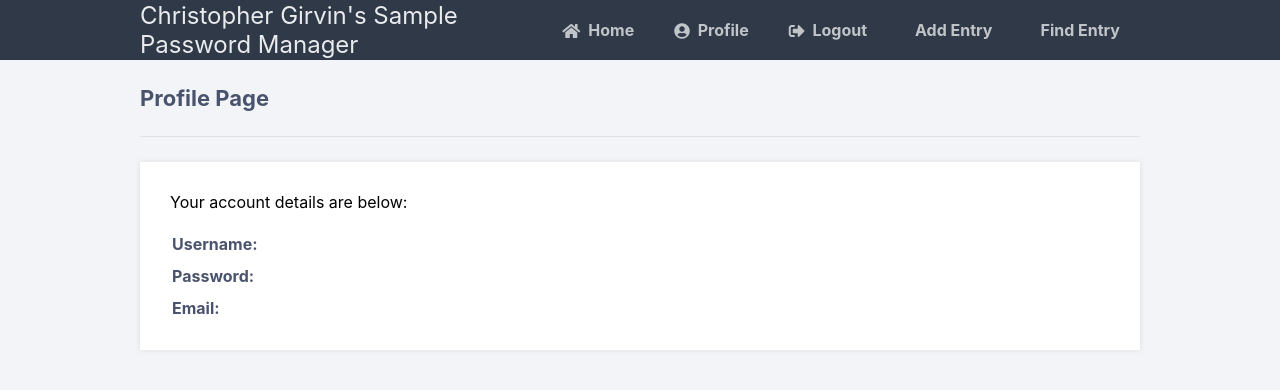
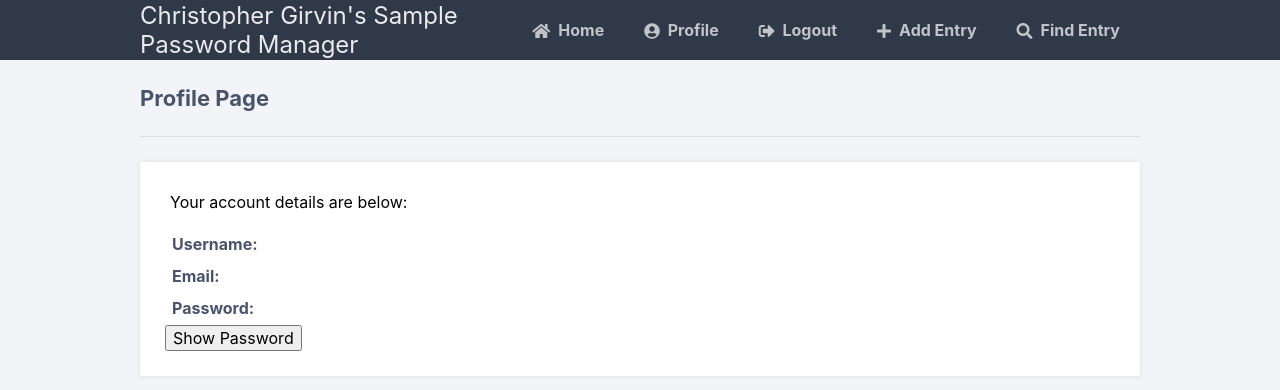
Before and after one commit to BUGBOUNTYchrisg8691/passkeep_web-0.1, a Flask app: page /passkeep_web/profile in a window 1280 px wide. Shown: the top 390 px of the page. Run offline with Flask 2, Linux system fonts and the light colour scheme; the visitor is signed in with stand-in values (Sample User, id 1); data that the repository does not hold is empty; some libraries are stand-ins or nearby versions.

Commit message:
added the first bit of JS; fixed show/hide profile pw button;

```diff
--- a/static/scripts.js
+++ b/static/scripts.js
@@ -0,0 +1,4 @@
+function showPassword() {
+    const showBtn = document.getElementById('showPwBtn')
+    show.Btn.add
+}
--- a/templates/find_entry.html
+++ b/templates/find_entry.html
@@ -27,7 +27,7 @@
             <td align="left">
                 <div class="msg">{{ msg }}</div>
             </td>
-            <td><input type="submit" value="Submit"></td>
+            <td><input type="Submit" value="Submit"></td>
         </tr>
     </table>
 </div>
--- a/templates/layout.html
+++ b/templates/layout.html
@@ -13,8 +13,8 @@
                 <a href="{{ url_for('home') }}"><i class="fas fa-home"></i>Home</a>
 				<a href="{{ url_for('profile') }}"><i class="fas fa-user-circle"></i>Profile</a>
 				<a href="{{ url_for('logout') }}"><i class="fas fa-sign-out-alt"></i>Logout</a>
-				<a href="{{ url_for('add_entry') }}"><i class="fas fa-add-entry"></i>Add Entry</a>
-				<a href="{{ url_for('find_entry') }}"><i class="fas fa-find-entry"></i>Find Entry</a>
+				<a href="{{ url_for('add_entry') }}"><i class="fas fa-plus"></i>Add Entry</a>
+				<a href="{{ url_for('find_entry') }}"><i class="fas fa-search"></i>Find Entry</a>
 			</div>
 		</nav>
 		<div class="content">
--- a/templates/profile.html
+++ b/templates/profile.html
@@ -13,14 +13,34 @@
             <td>{{ account['username'] }}</td>
         </tr>
         <tr>
-            <td>Password:</td>
-            <td>{{ account['password'] }}</td>
-        </tr>
-        <tr>
             <td>Email:</td>
             <td>{{ account['email'] }}</td>
         </tr>
+        <tr>
+            <td>Password:</td>
+            <td id="password" style="display: none; word-break: break-all;">{{ account['password'] }}</td>
+        </tr>
     </table>
+    <div>
+        <button onclick="showPassword()">Show Password</button>
+    </div>
 </div>
+<script>
+function showPassword() {
+    const pwDiv = document.getElementById("password");
+    if (pwDiv.style.display === "none") {
+        pwDiv.style.display = "block";
+    } else {
+        pwDiv.style.display = "none";
+    }
+
+    const button = document.getElementsByTagName("BUTTON")[0];
+    if (pwDiv.style.display === 'none') {
+        button.innerHTML = 'Show Password';
+    } else {
+        button.innerHTML = 'Hide Password';
+    }
+}
+</script>
 
 {% endblock %}
```
